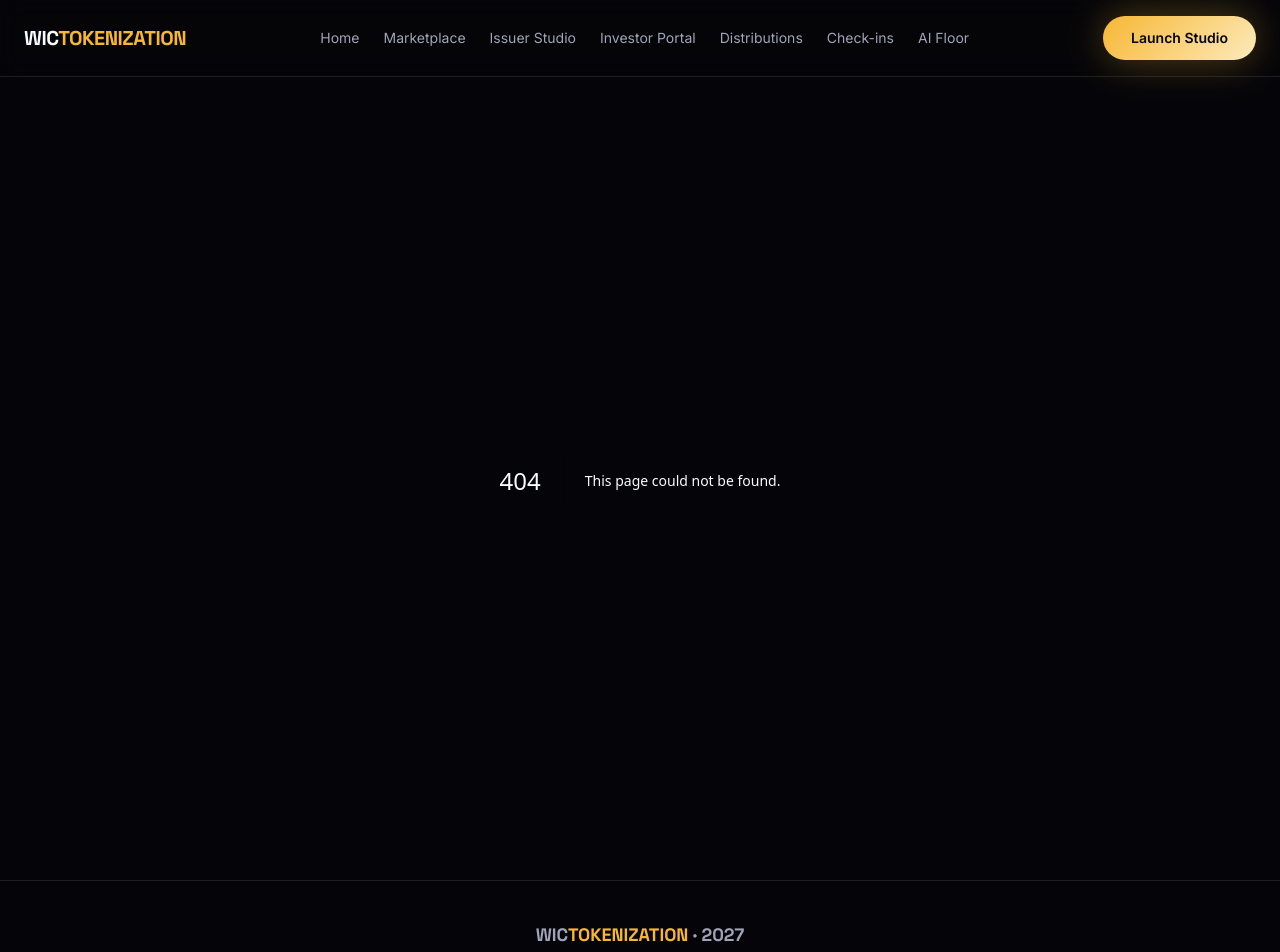
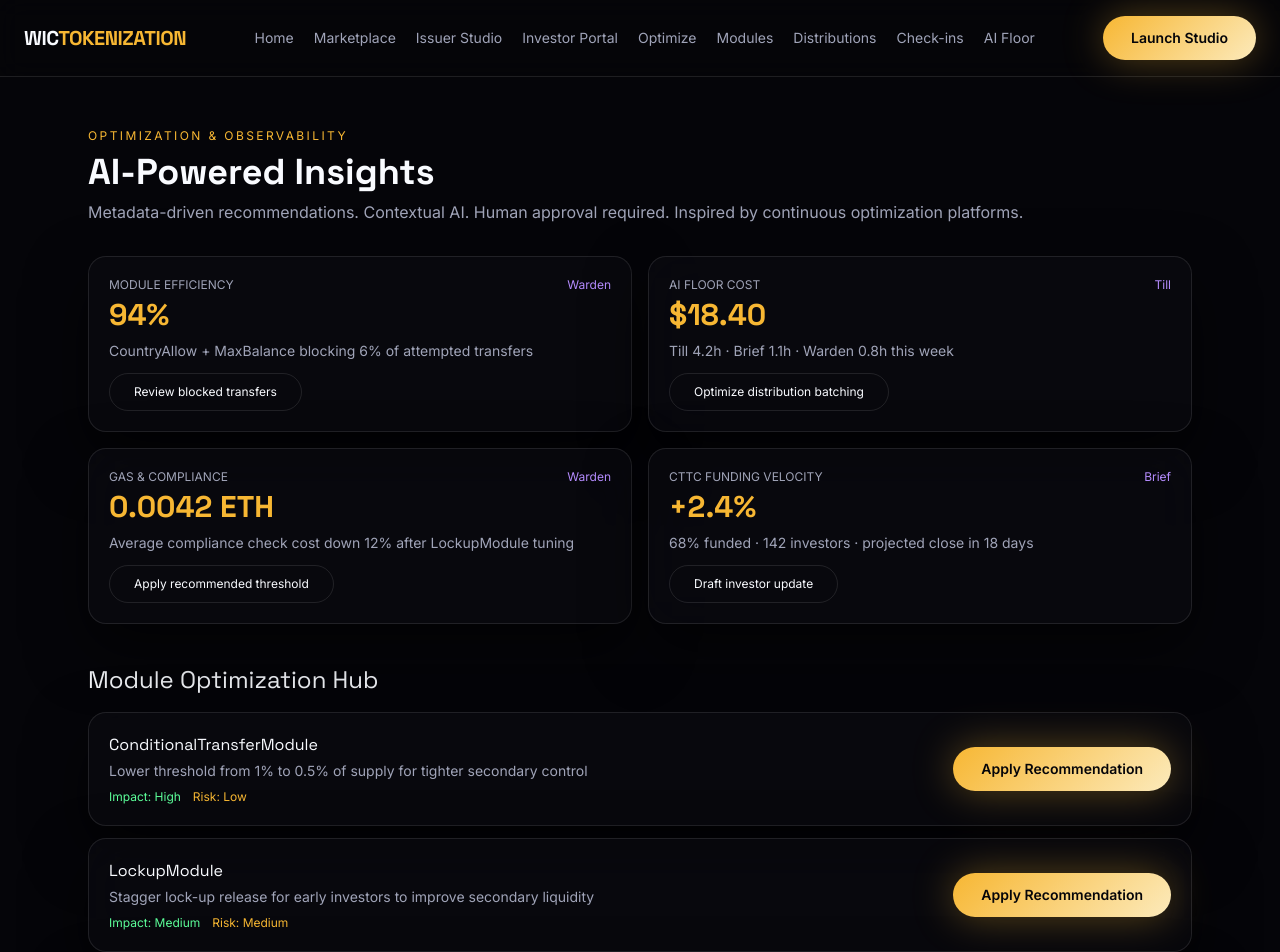
Before and after one commit to dwcwicofficial/wictokenization-2027, a Next.js app: page /optimize in a window 1280 px wide. Before the commit this address had no page. Shown: the top 952 px of the page. Built offline with nearby package versions, Linux system fonts and the light colour scheme.

Commit message:
Add Optimization & Observability page + Module Hub inspired by continuous optimization platforms (Slingshot-style AI insights, attribution, approval-gated recommendations)

```diff
--- /dev/null
+++ b/app/modules/page.tsx
@@ -0,0 +1,45 @@
+"use client";
+import { useState } from "react";
+
+const modules = [
+  { name: "CountryAllowModule", status: "Active", config: "US only (840)", lastTuned: "2d ago" },
+  { name: "MaxBalanceModule", status: "Active", config: "Max 10%", lastTuned: "5d ago" },
+  { name: "LockupModule", status: "Active", config: "365 days", lastTuned: "1d ago" },
+  { name: "ConditionalTransferModule", status: "Active", config: "Threshold 1% + APPROVAL_CLAIM", lastTuned: "3h ago" },
+  { name: "SupplyLimitModule", status: "Active", config: "Fixed $5M supply", lastTuned: "Never" },
+];
+
+export default function ModulesPage() {
+  return (
+    <div className="max-w-5xl mx-auto px-6 py-12">
+      <p className="text-wic-gold text-xs tracking-[0.2em] uppercase">Compliance Modules</p>
+      <h1 className="font-display text-4xl font-bold mt-2">Module Hub</h1>
+      <p className="text-wic-muted mt-2 mb-8">Live ERC-3643 modules for CTTC. AI can recommend changes; all updates go through Check-in Approvals.</p>
+
+      <div className="space-y-3">
+        {modules.map((m) => (
+          <div key={m.name} className="glass p-5 flex items-center justify-between">
+            <div>
+              <div className="font-display">{m.name}</div>
+              <div className="text-sm text-wic-muted mt-1">{m.config}</div>
+              <div className="text-xs text-wic-purple mt-1">Last tuned: {m.lastTuned}</div>
+            </div>
+            <div className="flex items-center gap-3">
+              <span className="text-xs text-wic-green">{m.status}</span>
+              <button className="btn-ghost text-xs py-1.5 px-3">Configure</button>
+            </div>
+          </div>
+        ))}
+      </div>
+
+      <div className="mt-8 glass p-6">
+        <div className="font-display text-xl mb-2">Add Module</div>
+        <p className="text-sm text-wic-muted mb-4">Deploy a new compliance module from the library or generate one with AI.</p>
+        <div className="flex gap-3">
+          <button className="btn-gold text-sm py-2 px-4">Browse Library</button>
+          <button className="btn-ghost text-sm py-2 px-4">Generate with AI</button>
+        </div>
+      </div>
+    </div>
+  );
+}
--- /dev/null
+++ b/app/optimize/page.tsx
@@ -0,0 +1,66 @@
+"use client";
+import { useState } from "react";
+
+const insights = [
+  { title: "Module Efficiency", metric: "94%", detail: "CountryAllow + MaxBalance blocking 6% of attempted transfers", agent: "Warden", action: "Review blocked transfers" },
+  { title: "AI Floor Cost", metric: "$18.40", detail: "Till 4.2h · Brief 1.1h · Warden 0.8h this week", agent: "Till", action: "Optimize distribution batching" },
+  { title: "Gas & Compliance", metric: "0.0042 ETH", detail: "Average compliance check cost down 12% after LockupModule tuning", agent: "Warden", action: "Apply recommended threshold" },
+  { title: "CTTC Funding Velocity", metric: "+2.4%", detail: "68% funded · 142 investors · projected close in 18 days", agent: "Brief", action: "Draft investor update" },
+];
+
+const recommendations = [
+  { module: "ConditionalTransferModule", suggestion: "Lower threshold from 1% to 0.5% of supply for tighter secondary control", impact: "High", risk: "Low" },
+  { module: "LockupModule", suggestion: "Stagger lock-up release for early investors to improve secondary liquidity", impact: "Medium", risk: "Medium" },
+  { module: "MaxBalanceModule", suggestion: "Raise cap from 10% to 12% — current concentration is well below limit", impact: "Low", risk: "Low" },
+];
+
+export default function OptimizePage() {
+  const [applied, setApplied] = useState<string[]>([]);
+
+  return (
+    <div className="max-w-6xl mx-auto px-6 py-12">
+      <p className="text-wic-gold text-xs tracking-[0.2em] uppercase">Optimization & Observability</p>
+      <h1 className="font-display text-4xl font-bold mt-2">AI-Powered Insights</h1>
+      <p className="text-wic-muted mt-2 mb-8">Metadata-driven recommendations. Contextual AI. Human approval required. Inspired by continuous optimization platforms.</p>
+
+      <div className="grid md:grid-cols-2 gap-4 mb-10">
+        {insights.map((i) => (
+          <div key={i.title} className="glass p-5">
+            <div className="flex justify-between items-start">
+              <div>
+                <div className="text-xs text-wic-muted uppercase">{i.title}</div>
+                <div className="font-display text-3xl font-bold text-wic-gold mt-1">{i.metric}</div>
+              </div>
+              <span className="text-xs text-wic-purple">{i.agent}</span>
+            </div>
+            <p className="text-sm text-wic-muted mt-2">{i.detail}</p>
+            <button className="btn-ghost text-xs mt-3 py-1.5 px-3">{i.action}</button>
+          </div>
+        ))}
+      </div>
+
+      <h2 className="font-display text-2xl mb-4">Module Optimization Hub</h2>
+      <div className="space-y-3">
+        {recommendations.map((r) => (
+          <div key={r.module} className="glass p-5 flex flex-col md:flex-row md:items-center justify-between gap-4">
+            <div>
+              <div className="font-display">{r.module}</div>
+              <p className="text-sm text-wic-muted mt-1">{r.suggestion}</p>
+              <div className="flex gap-3 mt-2 text-xs">
+                <span className="text-wic-green">Impact: {r.impact}</span>
+                <span className="text-wic-gold">Risk: {r.risk}</span>
+              </div>
+            </div>
+            <button
+              onClick={() => setApplied((prev) => [...prev, r.module])}
+              disabled={applied.includes(r.module)}
+              className="btn-gold text-sm py-2 px-4 whitespace-nowrap"
+            >
+              {applied.includes(r.module) ? "Queued for Check-in" : "Apply Recommendation"}
+            </button>
+          </div>
+        ))}
+      </div>
+    </div>
+  );
+}
--- a/components/Header.tsx
+++ b/components/Header.tsx
@@ -7,11 +7,13 @@ export default function Header() {
       <Link href="/" className="font-display text-xl font-bold tracking-tight">
         WIC<span className="text-wic-gold">TOKENIZATION</span>
       </Link>
-      <nav className="hidden md:flex gap-6 text-sm text-wic-muted">
+      <nav className="hidden md:flex gap-5 text-sm text-wic-muted">
         <Link href="/" className="hover:text-wic-gold">Home</Link>
         <Link href="/marketplace" className="hover:text-wic-gold">Marketplace</Link>
         <Link href="/studio" className="hover:text-wic-gold">Issuer Studio</Link>
         <Link href="/investor" className="hover:text-wic-gold">Investor Portal</Link>
+        <Link href="/optimize" className="hover:text-wic-gold">Optimize</Link>
+        <Link href="/modules" className="hover:text-wic-gold">Modules</Link>
         <Link href="/distributions" className="hover:text-wic-gold">Distributions</Link>
         <Link href="/checkins" className="hover:text-wic-gold">Check-ins</Link>
         <Link href="/floor" className="hover:text-wic-gold">AI Floor</Link>
```
